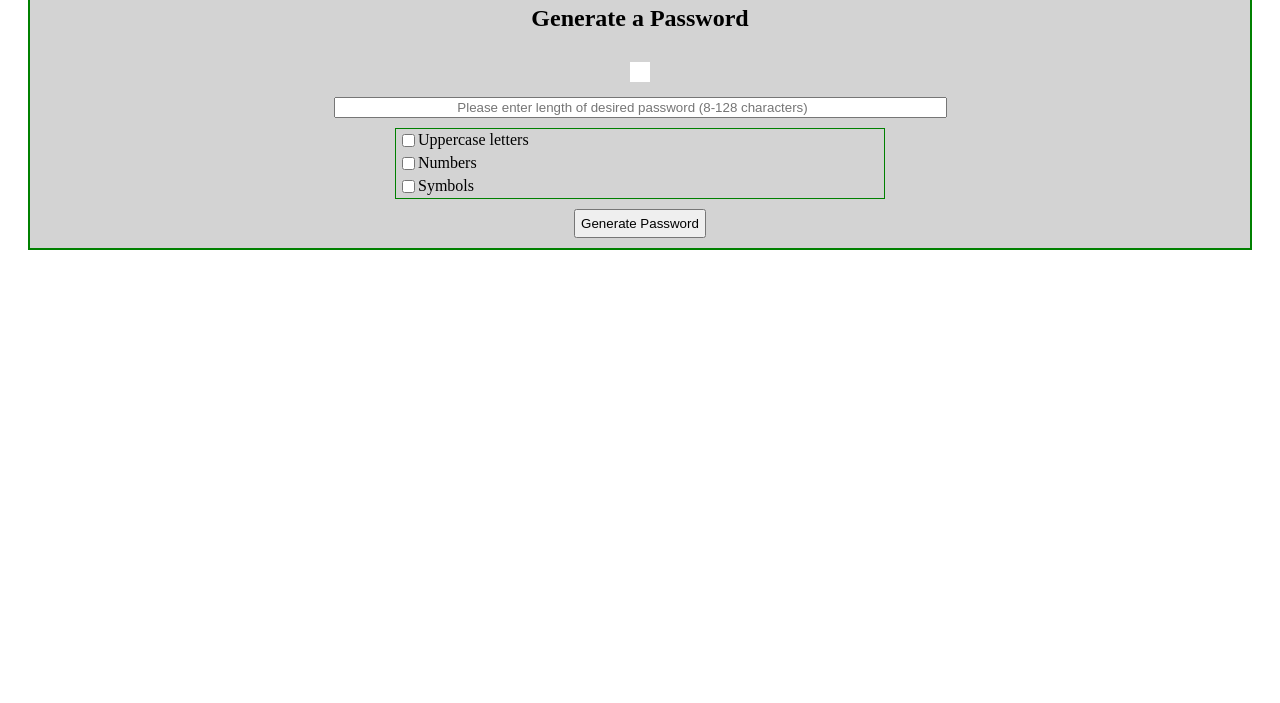
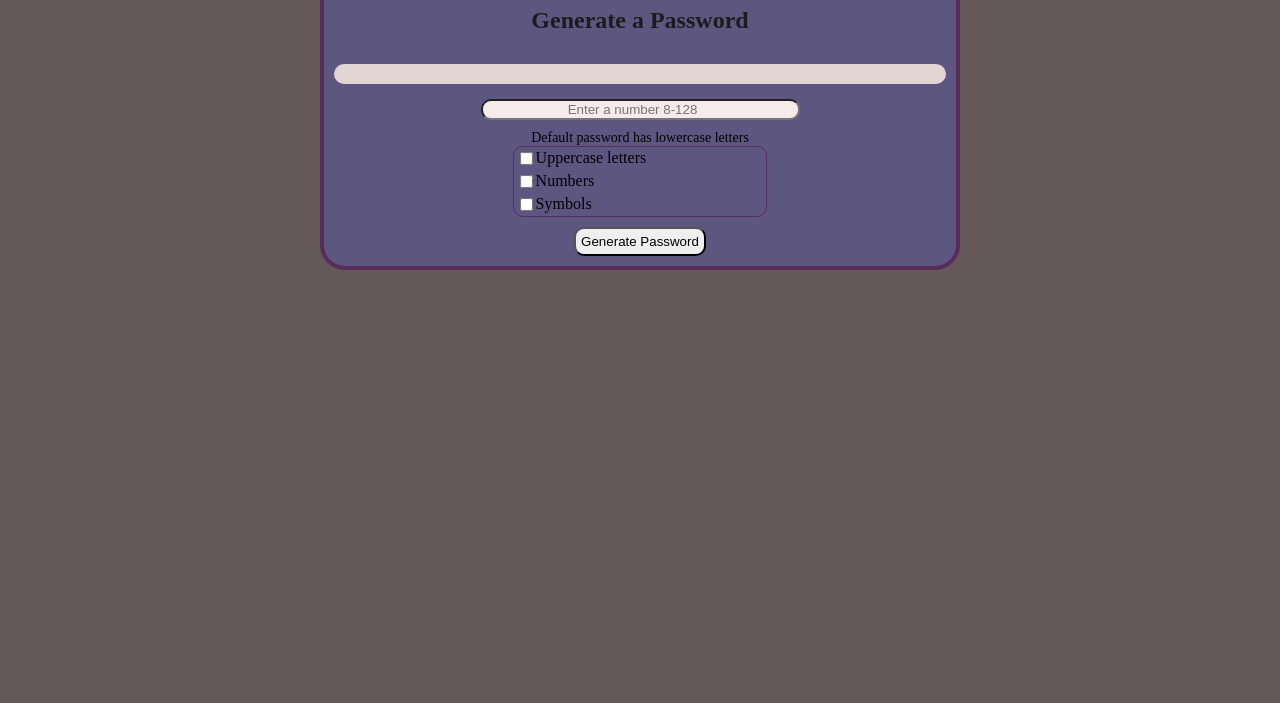
Before and after one commit to tniles320/password-generator, a plain HTML site: page index.html in a window 1280 px wide. Shown: the part 97-800 px from the top of the page. Drawn offline with Linux system fonts and the light colour scheme.

Commit message:
updated html css and js files

```diff
--- a/index.html
+++ b/index.html
@@ -17,19 +17,25 @@
         <div class="password-container">
             <span id="password"></span>
         </div>
-        <form class="pass-length">
-            <input type="number" id="password-length" placeholder="Please enter length of desired password (8-128 characters)">
+        <!--form to input length of password, prevents "enter" from reloading page-->
+        <form class="pass-length" onkeypress="return event.keyCode != 13">
+            <input type="number" id="password-length" placeholder="Enter a number 8-128">
         </form>
+        <!--label above checkboxes-->
+        <label for="password-length" id="pl-label">Default password has lowercase letters</label>
         <!--checkboxes-->
         <div class="check-boxes">
+            <!--uppercase checkbox-->
             <div class="upper">
               <input type="checkbox" id="uppercase" name="uppercase" value="uppercase">
               <label for="uppercase">Uppercase letters</label><br>
             </div>
+            <!--number checkbox-->
             <div class="num">
               <input type="checkbox" id="numbers" name="numbers" value="numbers">
               <label for="numbers">Numbers</label><br>
             </div>
+            <!--symbol checkbox-->
             <div class="sym">
               <input type="checkbox" id="symbols" name="symbols" value="symbols">
               <label for="characters">Symbols</label><br>
--- a/script.js
+++ b/script.js
@@ -1,27 +1,43 @@
-var passLength = document.getElementById("password-length");
-var upperBox = document.getElementById("uppercase");
-var numBox = document.getElementById("numbers");
-var symBox = document.getElementById("symbols");
-var passBtn = document.getElementById("pass-btn");
+// declared variables for form, checkboxes, and button
+var passLength = document.getElementById('password-length');
+var upperBox = document.getElementById('uppercase');
+var numBox = document.getElementById('numbers');
+var symBox = document.getElementById('symbols');
+var passBtn = document.getElementById('pass-btn');
 
-
-passBtn.addEventListener("click", function() {
+// determines what happens when generate password button is clicked
+passBtn.addEventListener('click', function() {
+    // variables to determine number length input and if checkboxes are checked
     var length = parseInt(passLength.value);
     var checkUpper = upperBox.checked;
     var checkNums = numBox.checked;
     var checkSymbols = symBox.checked;
 
+    // sets number range for password length input
+    if(length >= 8 && length <= 128) {
+
+        // generates random string of lowercase letters based on password length input
         function lowerGenerate(length) {
+            //sets variable to empty string
             var lowerResult = '';
+            // declares variable to string of lowercase letters
             var lowerCase = 'abcdefghijklmnopqrstuvwxyz';
+            // declares variable equal to lowercase string length
             var lowerLength = lowerCase.length;
+            // loop that generates random character from string based of off user input password length
             for ( var i = 0; i < length; i++ ) {
+
+            // this comment is mostly for me to understand exactly what action this line is performing
+            // empty string = empty string + lowercase string.choose character at index of(random number between 0 and 1 * length of string)
             lowerResult += lowerCase.charAt(Math.floor(Math.random() * lowerLength));
             }
+            // return generated result
             return lowerResult;
         }
 
+        // generates random string of uppercase letters based on password length input and if checkbox is checked
         function upperGenerate(length) {
+            // if upper checkbox is checked
             if (checkUpper == true) {
                 var upperResult = '';
                 var upperCase = 'ABCDEFGHIJKLMNOPQRSTUVWXYZ';
@@ -33,6 +49,7 @@ passBtn.addEventListener("click", function() {
             }
         }
 
+        // generates random string of numbers based on password length input and if checkbox is checked
         function numGenerate(length) {
             if (checkNums == true) {
             var numResult = '';
@@ -45,6 +62,7 @@ passBtn.addEventListener("click", function() {
             }
         }
 
+        // generates random string of symbols based on password length input and if checkbox is checked
         function symbolGenerate(length) {
             if (checkSymbols == true) {
             var symResult = '';
@@ -57,8 +75,10 @@ passBtn.addEventListener("click", function() {
             }
         }
 
+        // combines generated strings into one string
         var passCombined = (lowerGenerate(length) + upperGenerate(length) + numGenerate(length) + symbolGenerate(length));
 
+        // generates random string of combined strings based on password length input
         function passGenerate(length) {
             var passResult = '';
             var pass = passCombined;
@@ -69,8 +89,26 @@ passBtn.addEventListener("click", function() {
             return passResult;
         }
 
+        // declared variable for generated password function
         var passwordResult = passGenerate(length);
 
-    document.getElementById("password").innerText = passwordResult;
+        // displays generated password in html element
+        document.getElementById('password').innerText = passwordResult;
+
+        // alerts if no number, number out of range, or character other than number is input
+    } else {
+        alert('Please enter a valid number');
+    }
 
 });
+
+// pressing enter key in password length form calls passBtn click function and prevents enter from reloading page
+passLength.addEventListener('keyup', function(event) {
+    // if enter key is pressed
+    if (event.keyCode === 13) {
+        // prevents enter from reloading page
+        event.preventDefault();
+        // calls passBtn click function
+        passBtn.click();
+        }
+});
--- a/style.css
+++ b/style.css
@@ -1,64 +1,91 @@
+/* sets page background color */
+body {
+    background-color: rgb(102, 89, 89);
+}
+
+/* container for page password generator content, centered, height adjusts to fit content, rounded corners */
 .container {
     display: block;
     height: auto;
-    width: auto;
-    background-color: lightgray;
-    margin: 20px;
-    border: 2px solid green;
+    width: 50%;
+    background-color: rgb(92, 86, 129);
+    margin: 20px auto;
+    border: 4px solid rgb(89, 45, 90);
+    border-radius: 25px;
+    overflow: auto;
 }
 
+/* "password generator" centered */
 h1 {
     display: flex;
     justify-content: center;
+    color: rgb(29, 28, 28);
 }
 
+/* "generate a password" centered */
 h2 {
     display: flex;
     justify-content: center;
+    color: rgb(29, 28, 28);
 }
 
+/* container for generated password, centered, height and width adjust with content size */
 .password-container {
-    display: flex;
-    justify-content: center;
+    display: block;
+    margin: auto;
     padding: 10px;
     height: auto;
     width: auto;
 }
 
+/* generated password text box, centered, height and width adjust with content size */
 #password {
-    display: flex;
-    justify-content: center;
-    align-items: center;
+    display: block;
+    margin: auto;
+    text-align: center;
     position: relative;
     padding: 10px;
     font-size: 18px;
     width: auto;
     height: auto;
-    background-color: white;
+    background-color: rgb(228, 213, 213);
     overflow: auto;
-
+    border-radius: 10px;
 }
 
+/* number input container, centered */
 .pass-length {
     display: flex;
     justify-content: center;
     padding: 5px 5px 10px 5px;
 }
 
-
+/* number input text box, text centered, rounded corners */
 #password-length {
     width: 50%;
     text-align: center;
+    border-radius: 10px;
+    background-color: rgb(245, 235, 235);
 }
 
+/* label above checkboxes, centered, font adjusted */
+#pl-label {
+    display: flex;
+    justify-content: center;
+    font-size: 14px;
+}
+
+/* checkboxes container, centered, aligned text left, rounded corners */
 .check-boxes {
     display: block;
     margin: auto;
     width: 40%;
     text-align: left;
-    border: 1px solid green;
+    border: 1px solid rgb(89, 45, 90);
+    border-radius: 10px;
 }
 
+/* checkboxes, flex box aligned left */
 .upper,
 .num,
 .sym {
@@ -66,10 +93,18 @@ h2 {
     justify-content: flex-start;
     padding: 2px;
 }
-
+/* generate password button, centered, rounded corners */
 #pass-btn {
     display: flex;
     justify-content: center;
     margin: 10px auto;
     padding: 5px;
+    border-radius: 10px;
 }
+
+/* container adjust to fit samller screen size */
+@media only screen and (max-width: 600px) {
+    .container {
+        width: auto;
+    }
+  }
```
Lines whose indentation alone changed are shown as unchanged.
